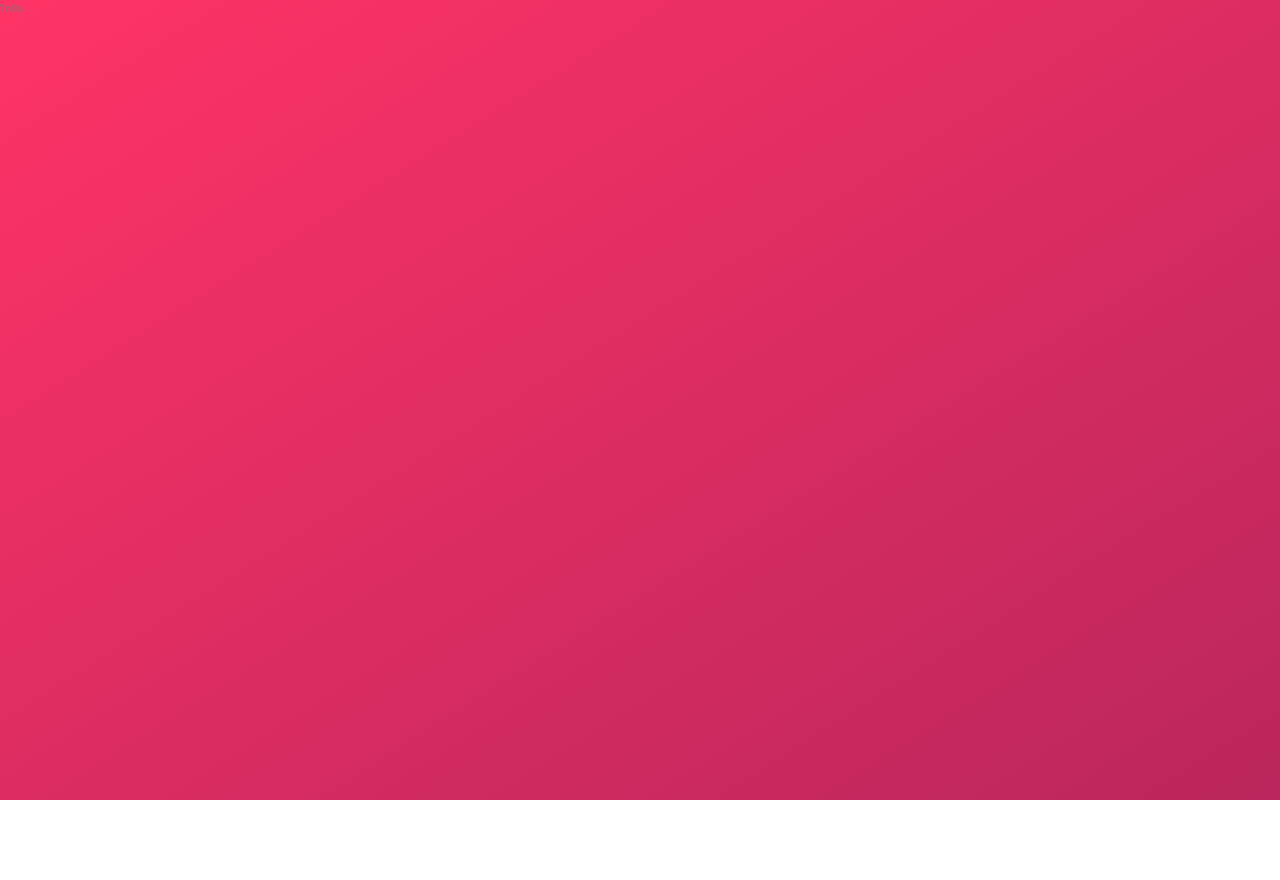
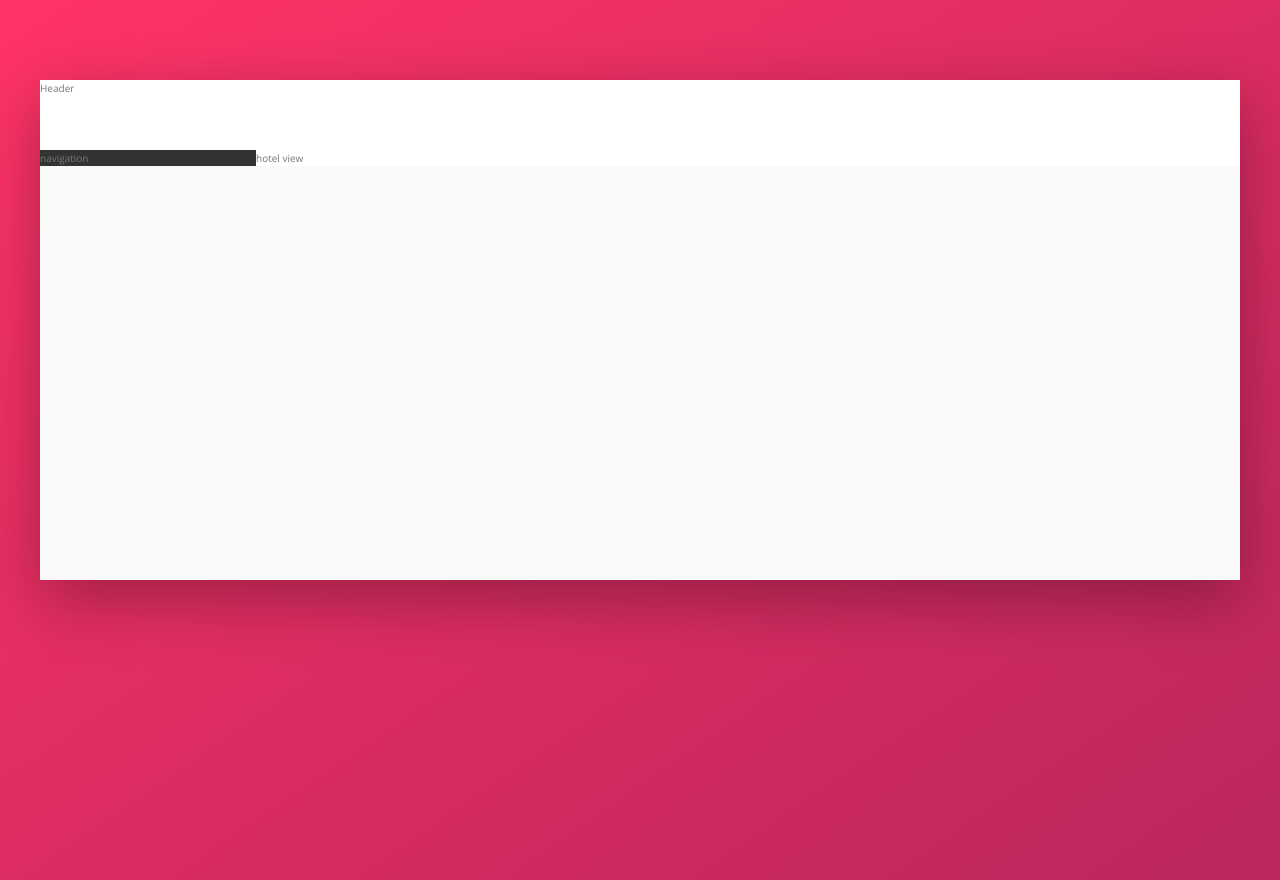
Before and after one commit to sarahrileydev/trillo, a website: page index.html in a window 1280 px wide. Before the commit the page ends 800 px from the top, so only its background shows below. Drawn offline with nearby package versions, Linux system fonts and the light colour scheme.

Commit message:
main layout

```diff
--- a/index.html
+++ b/index.html
@@ -11,6 +11,18 @@
         <title>trillo &mdash; Your all-in-one booking app</title>
     </head>
     <body>
-        Trillo
+        <div class="container">
+            <header class="header">
+                Header
+            </header>
+            <div class="content">
+                <nav class="sidebar">
+                    navigation
+                </nav>
+                <main class="hotel-view">
+                    hotel view
+                </main>
+            </div>
+        </div>
     </body>
 </html>
--- a/sass/_base.scss
+++ b/sass/_base.scss
@@ -29,6 +29,8 @@ Grey dark 3: #999
     --color-grey-dark-1: #333;
     --color-grey-dark-2: #777;
     --color-grey-dark-3: #999;
+
+    --shadow-dark: 0 2rem 6rem rgba(0,0,0,.3);
 }
 
 * {
--- a/sass/_layout.scss
+++ b/sass/_layout.scss
@@ -0,0 +1,29 @@
+.container {
+    max-width: 120rem;
+    margin: 8rem auto;
+    background-color: var(--color-grey-light-1);
+    box-shadow: var(--shadow-dark);
+
+    min-height: 50rem;
+}
+
+.header {
+    height: 7rem;
+    background-color: #fff;
+    border-bottom: var(--color-grey-light-2);
+}
+
+.content {
+    display: flex;
+}
+
+.sidebar {
+    background-color: var(--color-grey-dark-1);
+
+    flex: 0 0 18%;
+}
+
+.hotel-view {
+    background-color: #fff;
+    flex: 1;
+}
```
Also changed, not shown: css/style.css.
